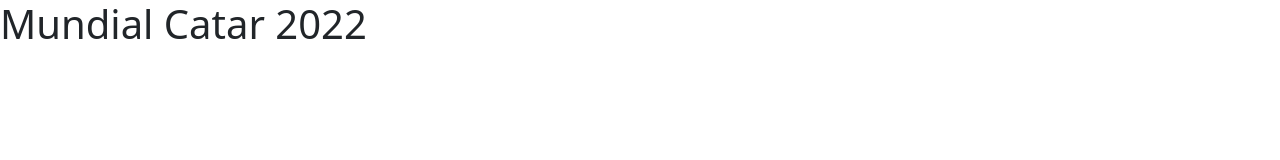
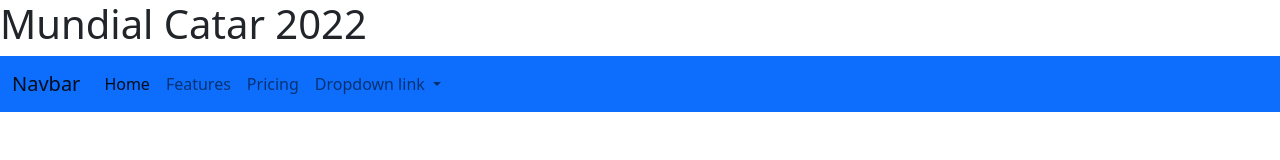
Before and after one commit to JavierMoreira23/clonacionPaginaMundial, a plain HTML site: page index.html in a window 1280 px wide. Drawn offline with nearby package versions, Linux system fonts and the light colour scheme.

Commit message:
Barra de navegacion

```diff
--- a/index.html
+++ b/index.html
@@ -9,6 +9,37 @@
 </head>
 <body>
     <h1>Mundial Catar 2022</h1>
+    <nav class="navbar navbar-expand-lg bg-primary">
+        <div class="container-fluid">
+          <a class="navbar-brand" href="#">Navbar</a>
+          <button class="navbar-toggler" type="button" data-bs-toggle="collapse" data-bs-target="#navbarNavDropdown" aria-controls="navbarNavDropdown" aria-expanded="false" aria-label="Toggle navigation">
+            <span class="navbar-toggler-icon"></span>
+          </button>
+          <div class="collapse navbar-collapse" id="navbarNavDropdown">
+            <ul class="navbar-nav">
+              <li class="nav-item">
+                <a class="nav-link active" aria-current="page" href="#">Home</a>
+              </li>
+              <li class="nav-item">
+                <a class="nav-link" href="#">Features</a>
+              </li>
+              <li class="nav-item">
+                <a class="nav-link" href="#">Pricing</a>
+              </li>
+              <li class="nav-item dropdown">
+                <a class="nav-link dropdown-toggle" href="#" role="button" data-bs-toggle="dropdown" aria-expanded="false">
+                  Dropdown link
+                </a>
+                <ul class="dropdown-menu">
+                  <li><a class="dropdown-item" href="#">Action</a></li>
+                  <li><a class="dropdown-item" href="#">Another action</a></li>
+                  <li><a class="dropdown-item" href="#">Something else here</a></li>
+                </ul>
+              </li>
+            </ul>
+          </div>
+        </div>
+      </nav>
     <script src="https://cdn.jsdelivr.net/npm/bootstrap@5.2.3/dist/js/bootstrap.bundle.min.js" integrity="sha384-kenU1KFdBIe4zVF0s0G1M5b4hcpxyD9F7jL+jjXkk+Q2h455rYXK/7HAuoJl+0I4" crossorigin="anonymous"></script>
 </body>
 </html>
```
